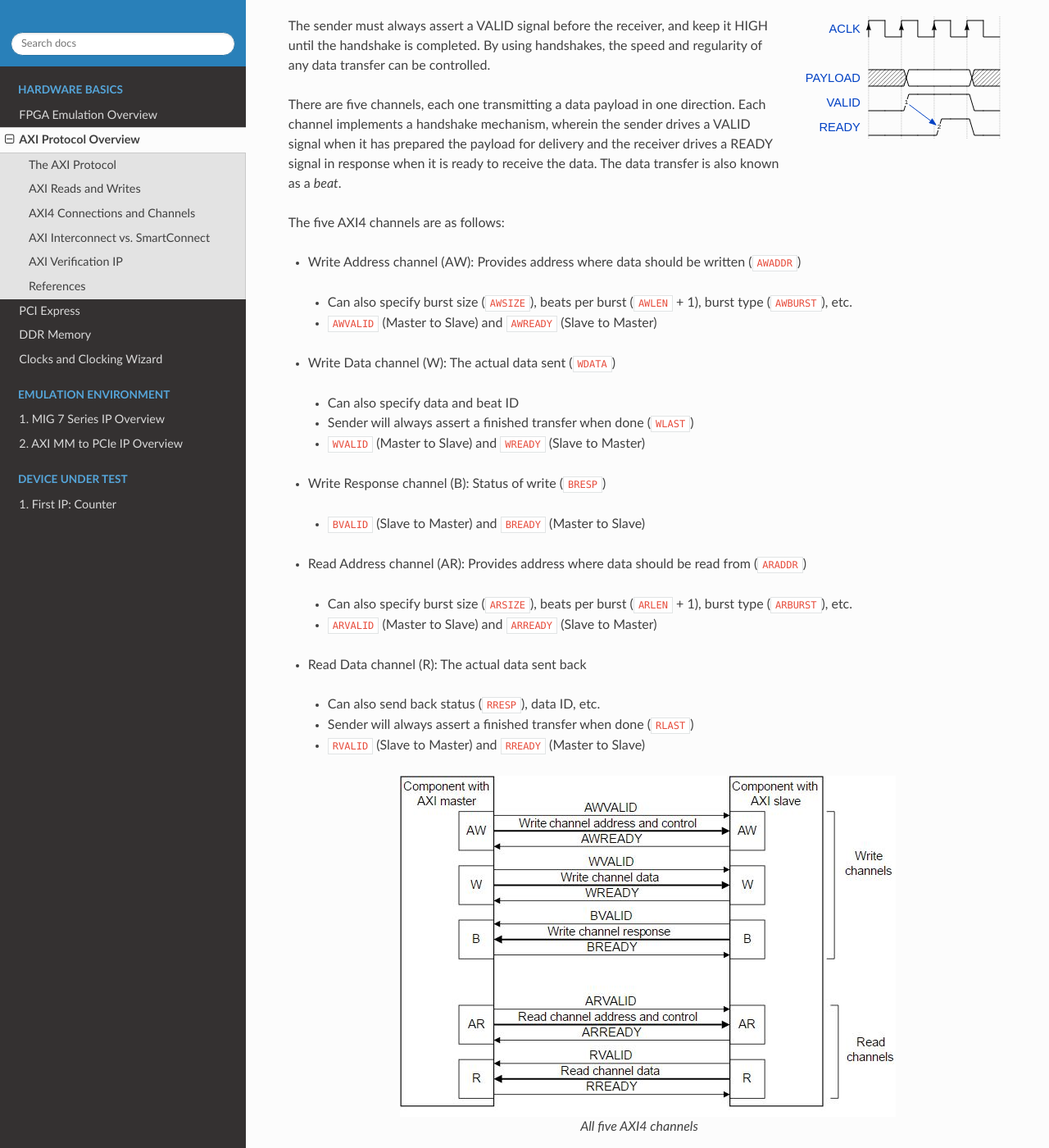
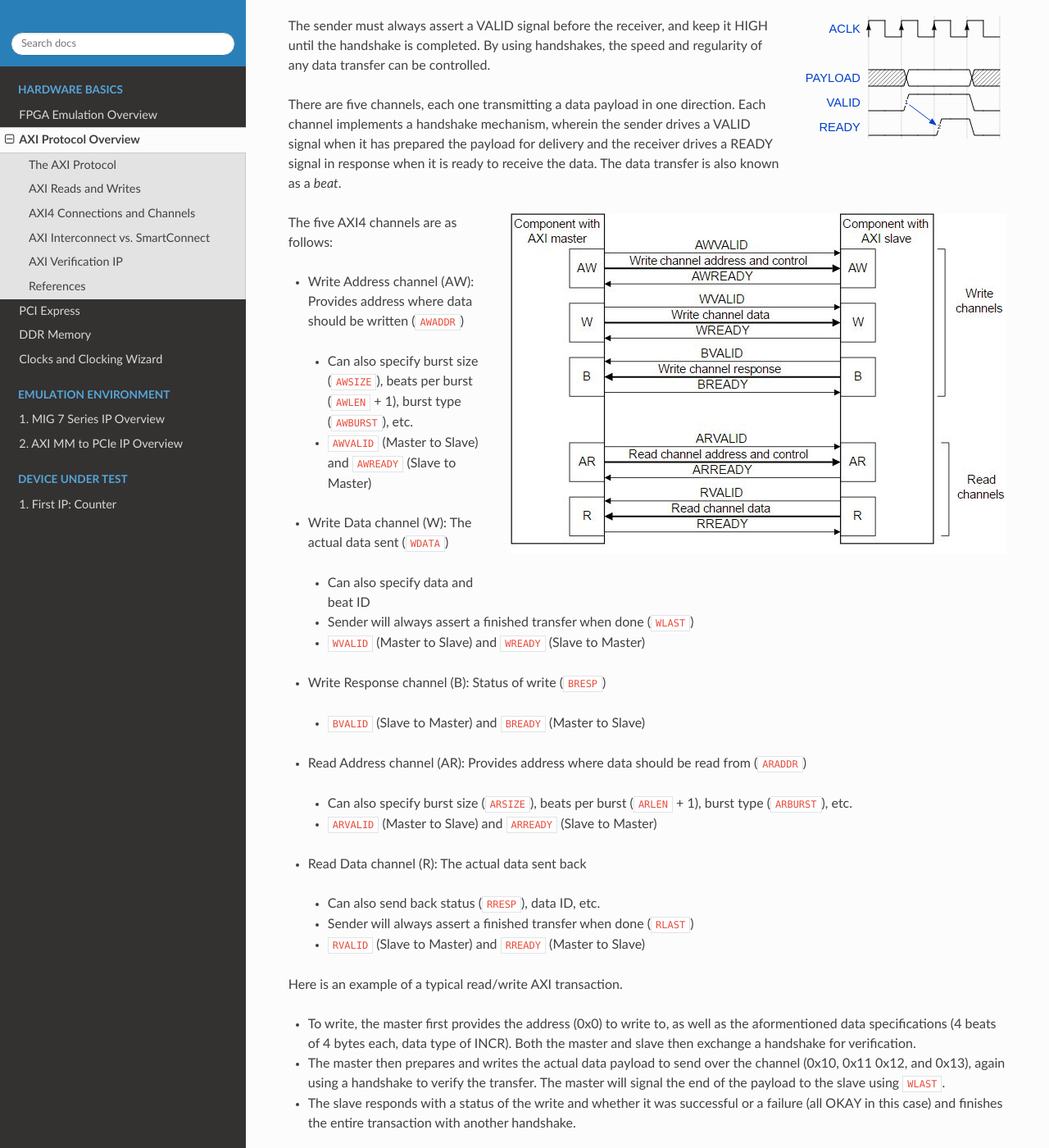
Before and after one commit to fpgaemu/fpgaemu, a Sphinx documentation site: the page built from docs/axi.rst, in a window 1280 px wide and 1400 px high, scrolled down 1805 px. Shown: the whole window at 82% size. Built offline with Sphinx 7.4.7 and the Read the Docs theme 2.0.0, drawn with Linux system fonts in a browser that asks for light colours.

Commit message:
Add AXI content

```diff
--- a/docs/_static/css/toggle.css
+++ b/docs/_static/css/toggle.css
@@ -45,7 +45,8 @@ label {
     width: 50px;
     height: 21px;
     background-image: url('https://i.postimg.cc/Hn0nstVK/Screenshot-2020-04-16-at-1-07-19-PM.png');
-    transition: background-image .90s;
+    background-size: cover;
+    transition: background-image .80s;
     box-shadow: 0px 2px 5px 1px gray;
     background-color: #000;
 }
--- a/docs/axi.rst
+++ b/docs/axi.rst
@@ -104,6 +104,10 @@ implements a handshake mechanism, wherein the sender drives a VALID signal when
 the payload for delivery and the receiver drives a READY signal in response when it is ready to
 receive the data. The data transfer is also known as a *beat*.
 
+.. figure:: /images/axi4/axi4_channel.jpg
+    :alt: AXI Channels
+    :align: right
+
 The five AXI4 channels are as follows:
 
 -   Write Address channel (AW): Provides address where data should be written (``AWADDR``)
@@ -126,12 +130,6 @@ The five AXI4 channels are as follows:
   * Can also send back status (``RRESP``), data ID, etc.
   * Sender will always assert a finished transfer when done (``RLAST``)
   * ``RVALID`` (Slave to Master) and ``RREADY`` (Master to Slave)
-
-.. figure:: /images/axi4/axi4_channel.jpg
-    :alt: AXI Channels
-    :align: center
-
-    All five AXI4 channels
 
 Here is an example of a typical read/write AXI transaction.
 
```
